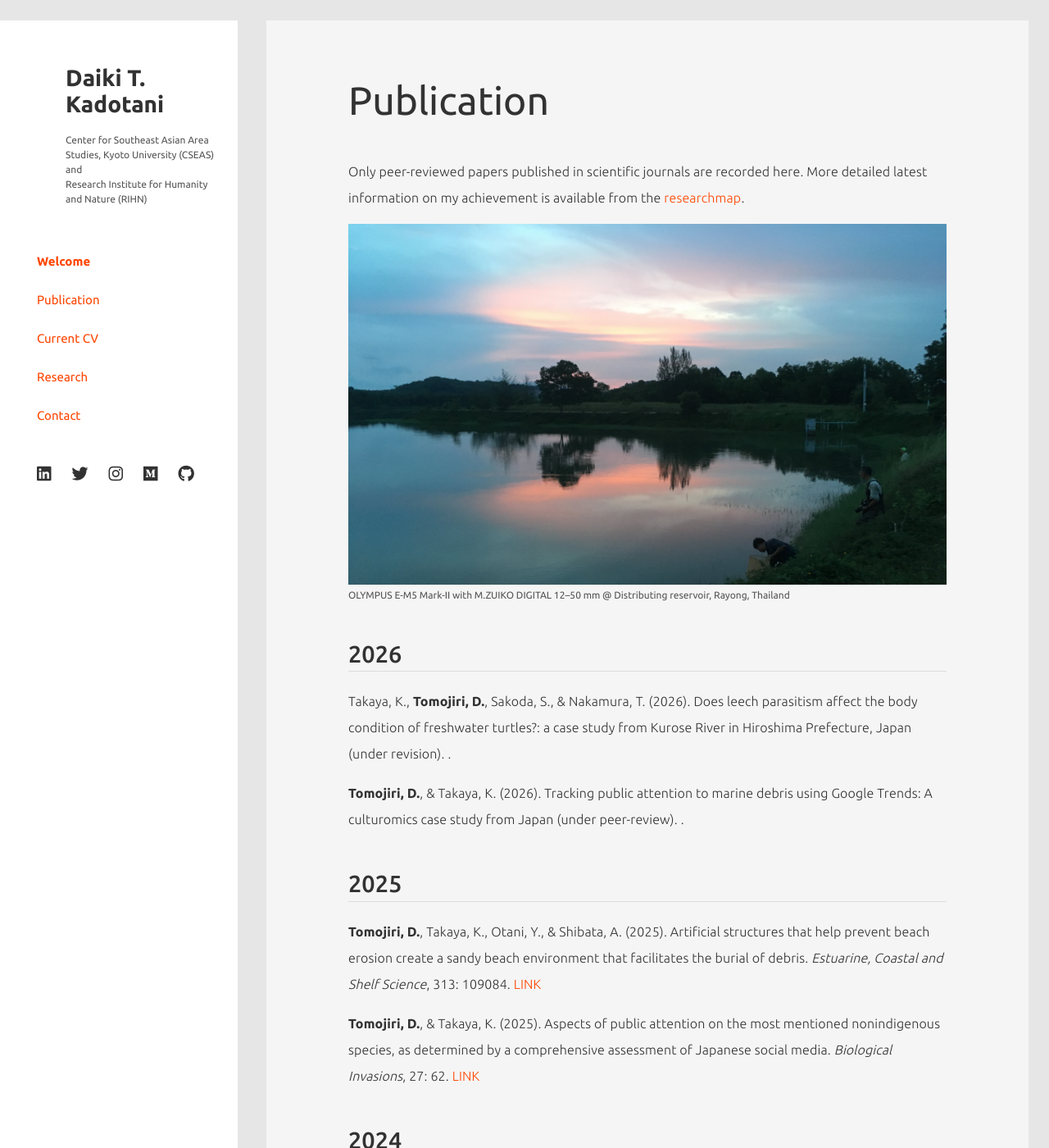
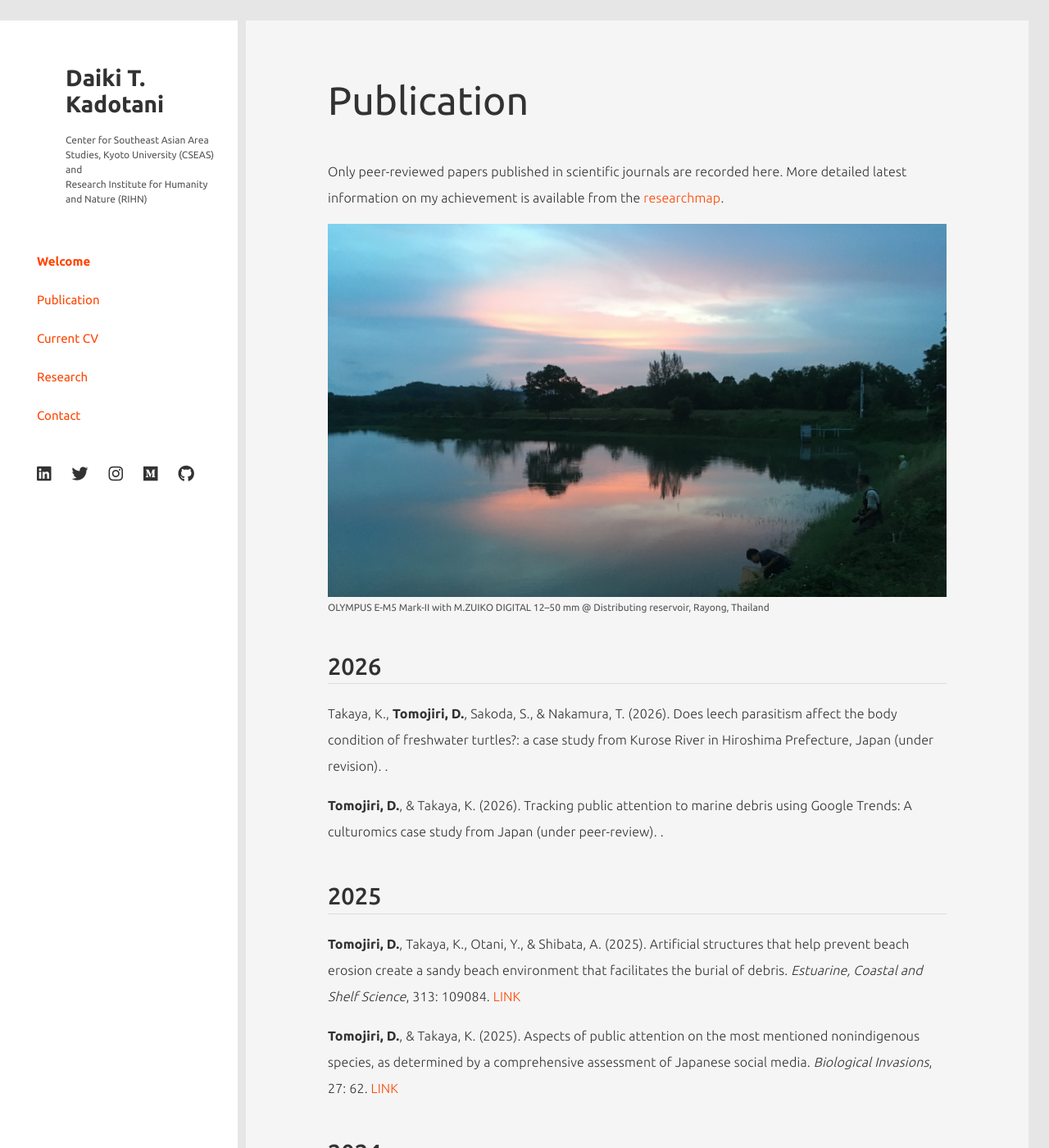
Before and after one commit to tjdk1992/tjdk1992.github.io, a Jekyll site: the page built from publications.md, in a window 1280 px wide and 1400 px high. Shown: the whole window at 82% size. Built offline with Jekyll 4.4.1, drawn with Linux system fonts in a browser that asks for light colours; nearby versions of some CDN libraries.

Commit message:
update site

```diff
--- a/assets/css/pages/contact.css
+++ b/assets/css/pages/contact.css
@@ -1,5 +1,5 @@
 #main {
-  padding-left: 25px;
+  padding-left: 0px;
   padding-right: 25px;
   padding-top: 25px;
   padding-bottom: 10px;
--- a/assets/css/pages/publications.css
+++ b/assets/css/pages/publications.css
@@ -1,5 +1,5 @@
 #main {
-  padding-left: 25px;
+  padding-left: 0px;
   padding-right: 25px;
   padding-top: 25px;
   padding-bottom: 10px;
--- a/assets/css/pages/research.css
+++ b/assets/css/pages/research.css
@@ -1,5 +1,5 @@
 #main {
-  padding-left: 25px;
+  padding-left: 0px;
   padding-right: 25px;
   padding-top: 25px;
   padding-bottom: 10px;
```
